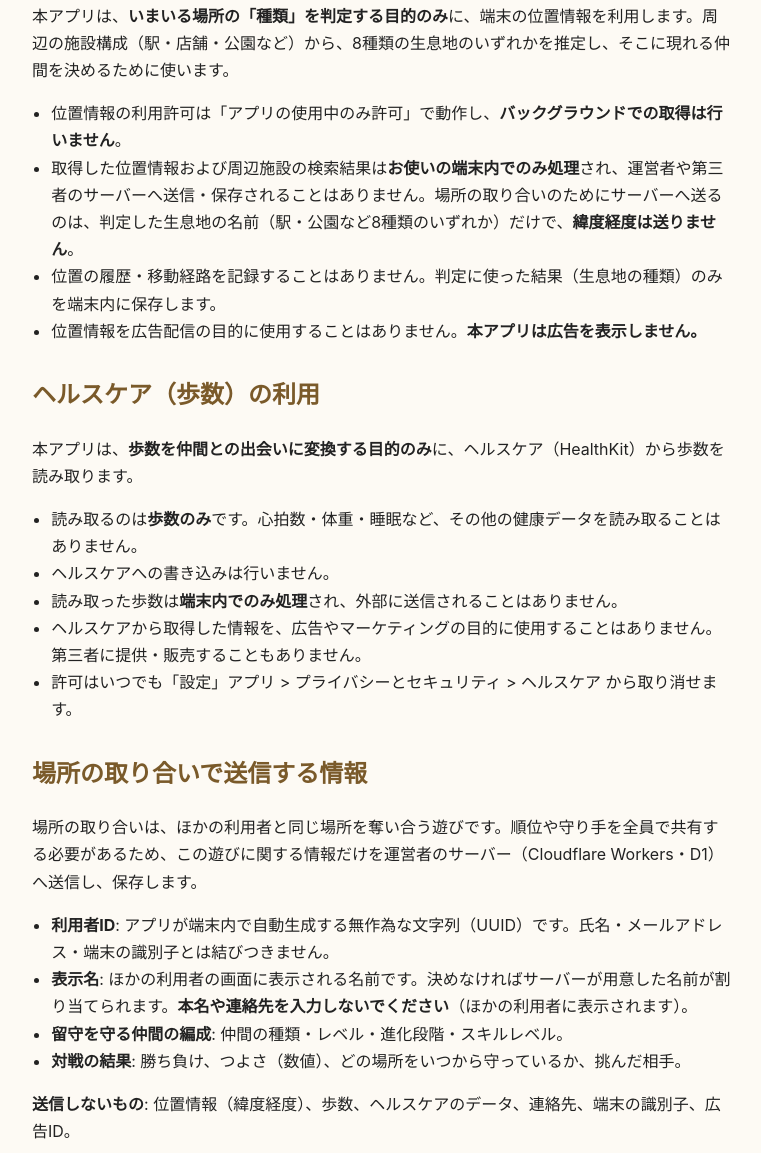
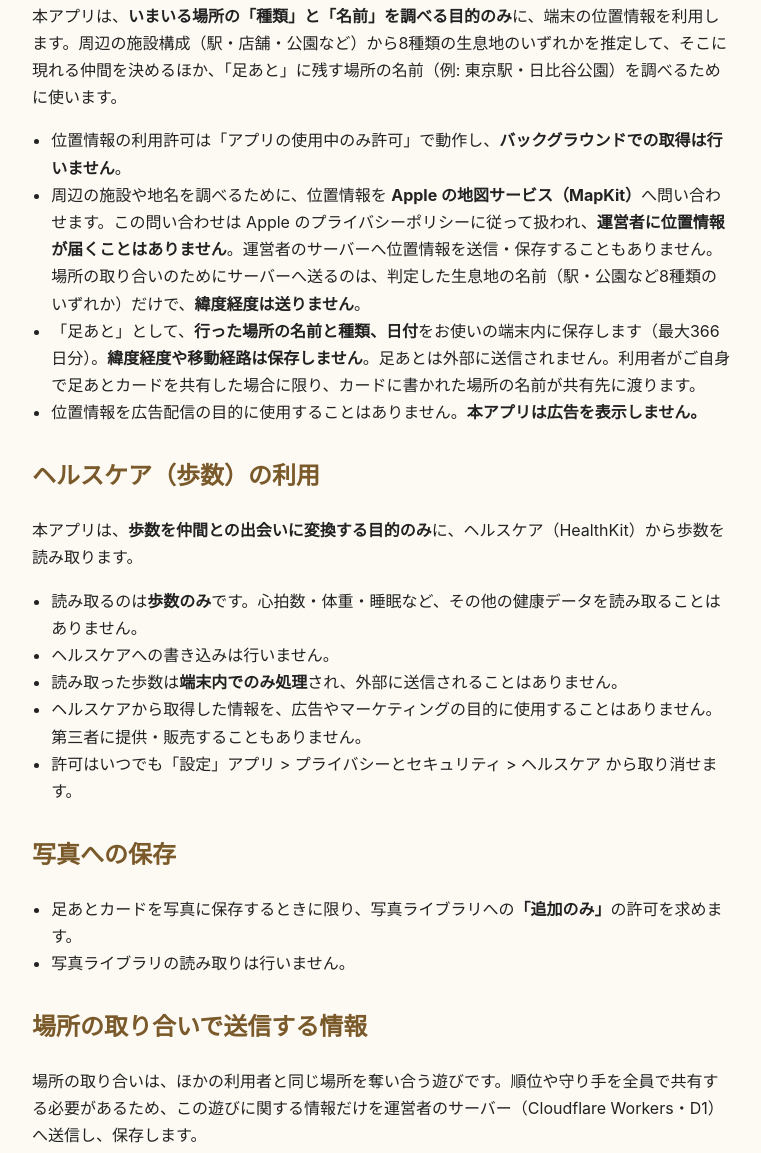
Before and after one commit to sano131/wanderia-privacy, a plain HTML site: page index.html in a window 1280 px wide. Shown: the part 656-1809 px from the top of the page, without its empty margins (258-1019 px from the left). Drawn offline with Linux system fonts and the light colour scheme.

Commit message:
Describe footprints, MapKit lookups and photo saving

```diff
--- a/index.html
+++ b/index.html
@@ -25,11 +25,11 @@ ul{padding-left:1.2em}
 <p>ただし、場所の取り合い（ほかの利用者と場所を奪い合う遊び）のために、以下の情報だけを運営者のサーバーへ送信します。詳しくは「場所の取り合いで送信する情報」をご覧ください。</p>
 
 <h2>位置情報の利用</h2>
-<p>本アプリは、<strong>いまいる場所の「種類」を判定する目的のみ</strong>に、端末の位置情報を利用します。周辺の施設構成（駅・店舗・公園など）から、8種類の生息地のいずれかを推定し、そこに現れる仲間を決めるために使います。</p>
+<p>本アプリは、<strong>いまいる場所の「種類」と「名前」を調べる目的のみ</strong>に、端末の位置情報を利用します。周辺の施設構成（駅・店舗・公園など）から8種類の生息地のいずれかを推定して、そこに現れる仲間を決めるほか、「足あと」に残す場所の名前（例: 東京駅・日比谷公園）を調べるために使います。</p>
 <ul>
 <li>位置情報の利用許可は「アプリの使用中のみ許可」で動作し、<strong>バックグラウンドでの取得は行いません</strong>。</li>
-<li>取得した位置情報および周辺施設の検索結果は<strong>お使いの端末内でのみ処理</strong>され、運営者や第三者のサーバーへ送信・保存されることはありません。場所の取り合いのためにサーバーへ送るのは、判定した生息地の名前（駅・公園など8種類のいずれか）だけで、<strong>緯度経度は送りません</strong>。</li>
-<li>位置の履歴・移動経路を記録することはありません。判定に使った結果（生息地の種類）のみを端末内に保存します。</li>
+<li>周辺の施設や地名を調べるために、位置情報を <strong>Apple の地図サービス（MapKit）</strong>へ問い合わせます。この問い合わせは Apple のプライバシーポリシーに従って扱われ、<strong>運営者に位置情報が届くことはありません</strong>。運営者のサーバーへ位置情報を送信・保存することもありません。場所の取り合いのためにサーバーへ送るのは、判定した生息地の名前（駅・公園など8種類のいずれか）だけで、<strong>緯度経度は送りません</strong>。</li>
+<li>「足あと」として、<strong>行った場所の名前と種類、日付</strong>をお使いの端末内に保存します（最大366日分）。<strong>緯度経度や移動経路は保存しません</strong>。足あとは外部に送信されません。利用者がご自身で足あとカードを共有した場合に限り、カードに書かれた場所の名前が共有先に渡ります。</li>
 <li>位置情報を広告配信の目的に使用することはありません。<strong>本アプリは広告を表示しません。</strong></li>
 </ul>
 
@@ -41,6 +41,12 @@ ul{padding-left:1.2em}
 <li>読み取った歩数は<strong>端末内でのみ処理</strong>され、外部に送信されることはありません。</li>
 <li>ヘルスケアから取得した情報を、広告やマーケティングの目的に使用することはありません。第三者に提供・販売することもありません。</li>
 <li>許可はいつでも「設定」アプリ &gt; プライバシーとセキュリティ &gt; ヘルスケア から取り消せます。</li>
+</ul>
+
+<h2>写真への保存</h2>
+<ul>
+<li>足あとカードを写真に保存するときに限り、写真ライブラリへの<strong>「追加のみ」</strong>の許可を求めます。</li>
+<li>写真ライブラリの読み取りは行いません。</li>
 </ul>
 
 <h2>場所の取り合いで送信する情報</h2>
@@ -56,7 +62,7 @@ ul{padding-left:1.2em}
 
 <h2>データの保存期間と削除</h2>
 <ul>
-<li>ゲームの進捗（集めた仲間、レベル、踏破した場所、こはくの残高、ガチャの進み具合など）は、お使いのデバイスのローカルストレージ（UserDefaults）に保存されます。アプリを削除すると、これらのデータも削除されます。</li>
+<li>ゲームの進捗（集めた仲間、レベル、踏破した場所、足あと、こはくの残高、ガチャの進み具合など）は、お使いのデバイスのローカルストレージ（UserDefaults）に保存されます。アプリを削除すると、これらのデータも削除されます。</li>
 <li>上記「場所の取り合いで送信する情報」は、サーバー上に保存されます。対戦の記録は直近のものから順に保存され、古いものは順次削除されます。</li>
 <li>アプリを削除すると端末内の利用者IDが失われるため、それ以降そのデータに紐づく遊びは続けられなくなります。サーバー上に残った記録の削除をご希望の場合は、下記のお問い合わせ先までご連絡ください。<strong>表示名をお知らせいただければ、該当する記録を削除します。</strong></li>
 </ul>
```
